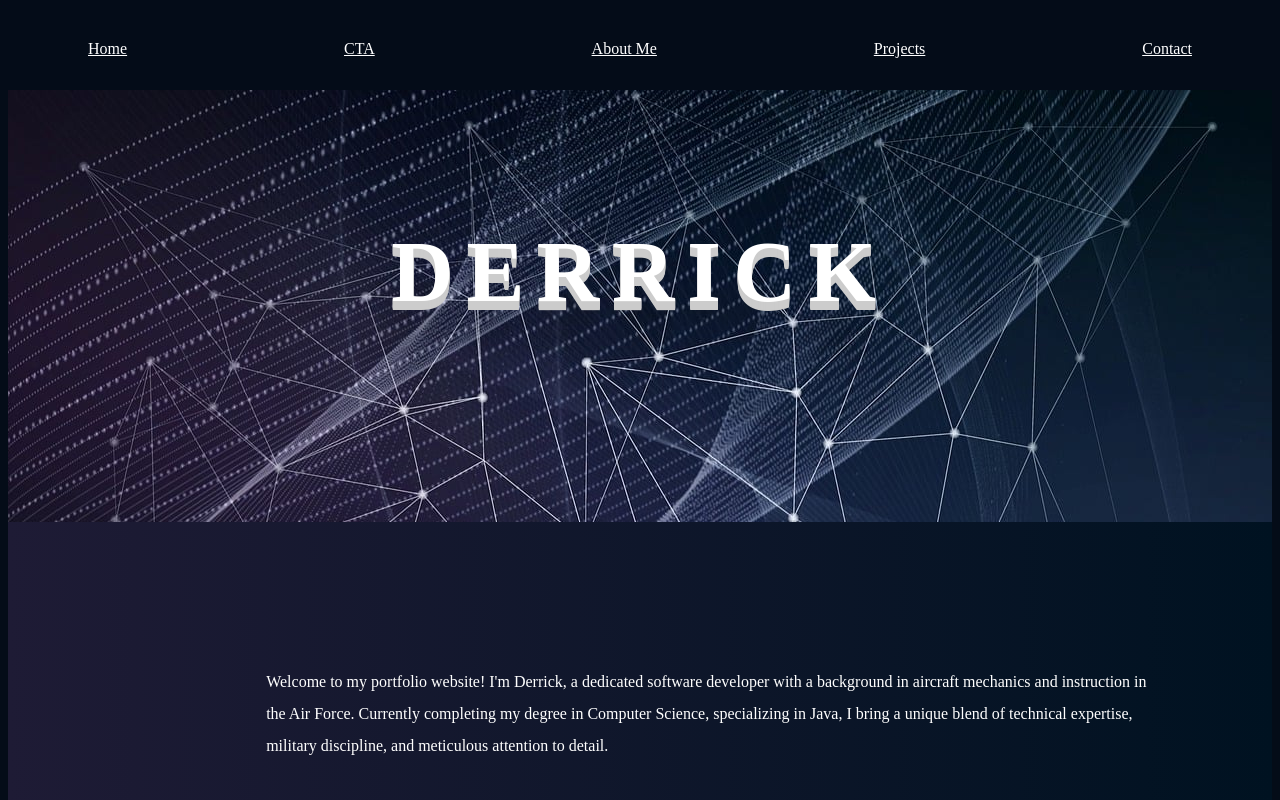
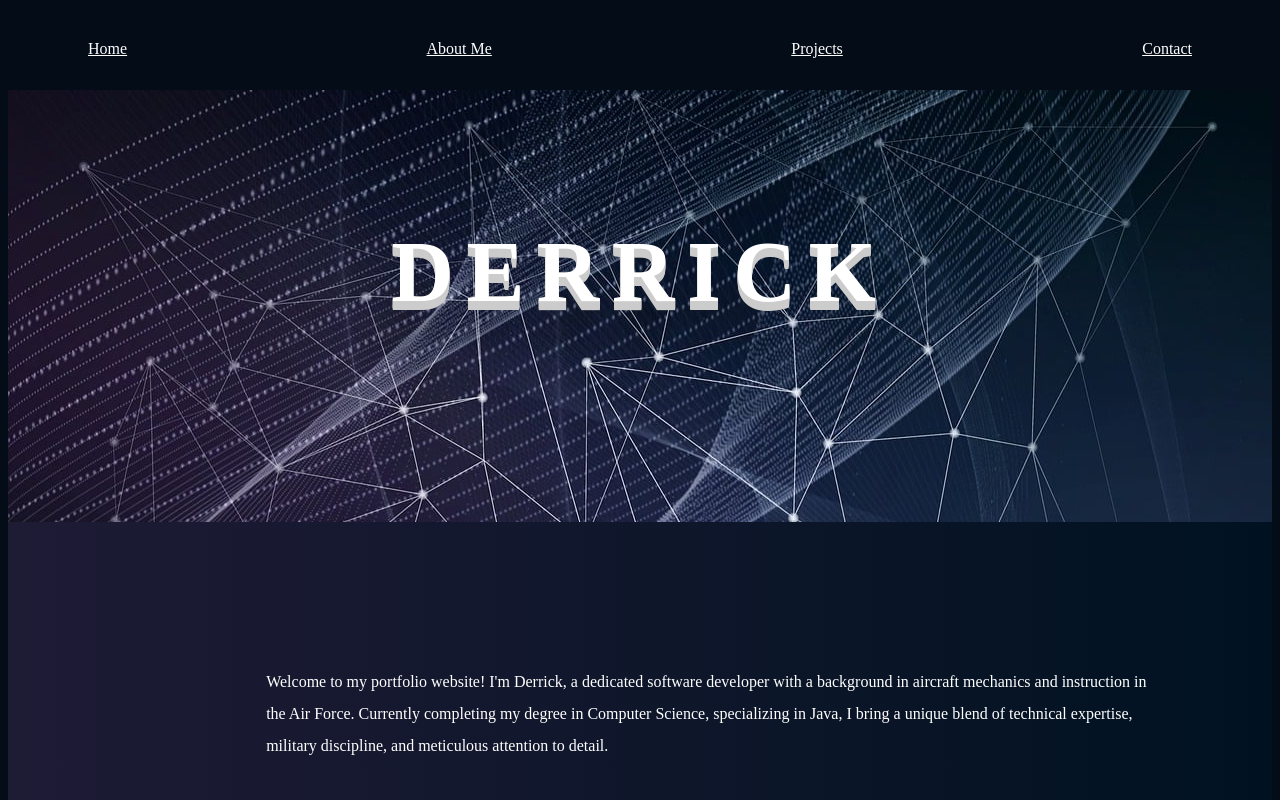
Before and after one commit to sancdd01/portfolio, a React (Vite) app: page / in a window 1280 px wide. Shown: the top 800 px of the page. Built offline with nearby package versions, Linux system fonts and the light colour scheme.

Commit message:
corrected nav bar

```diff
--- a/src/components/navbar/Navbar.jsx
+++ b/src/components/navbar/Navbar.jsx
@@ -6,9 +6,6 @@ const Navbar = () => {
     <div className="navbar">
       <p>
         <a href="#home">Home</a>
-      </p>
-      <p>
-        <a href="#cta">CTA</a>
       </p>
       <p>
         <a href="#about">About Me</a>
```
